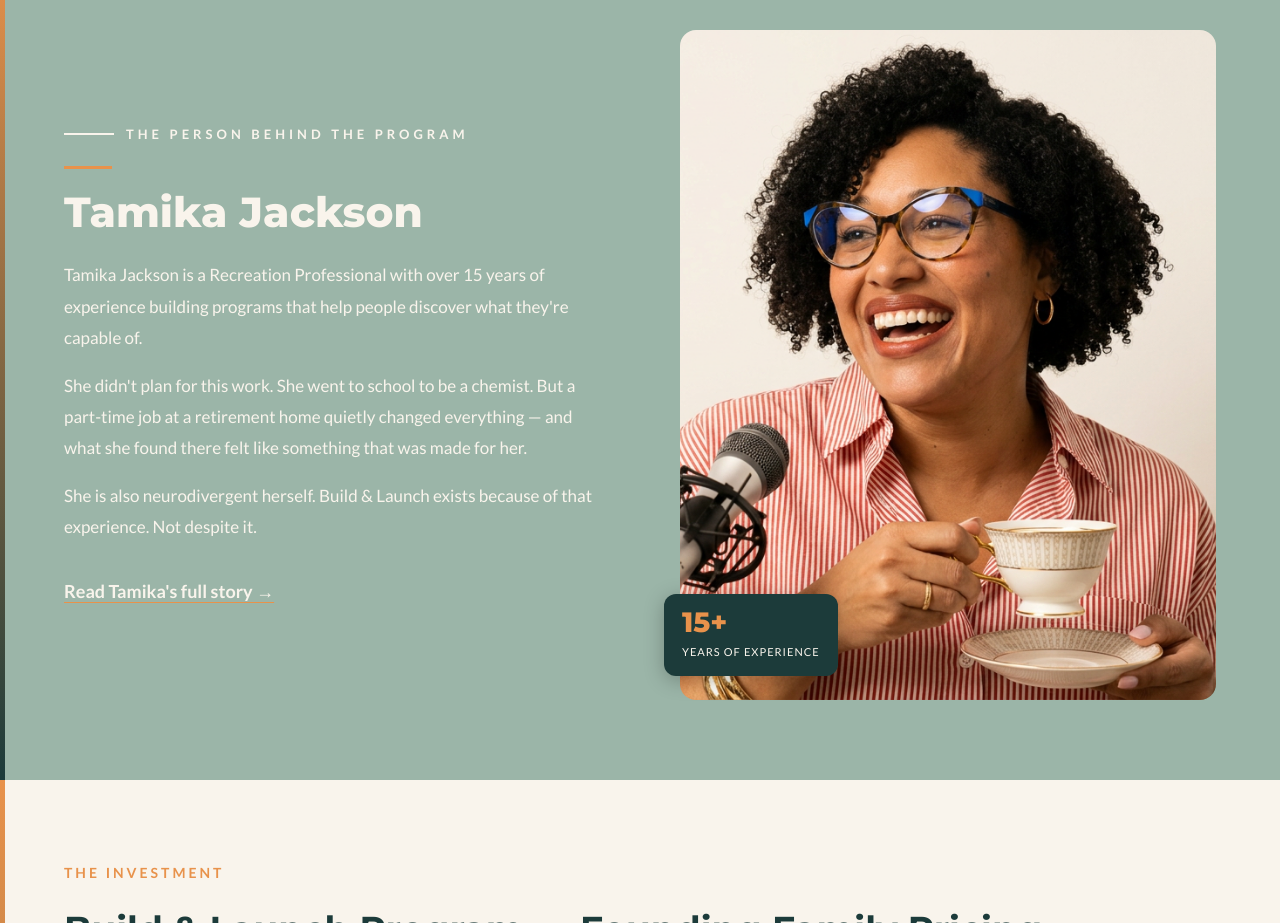
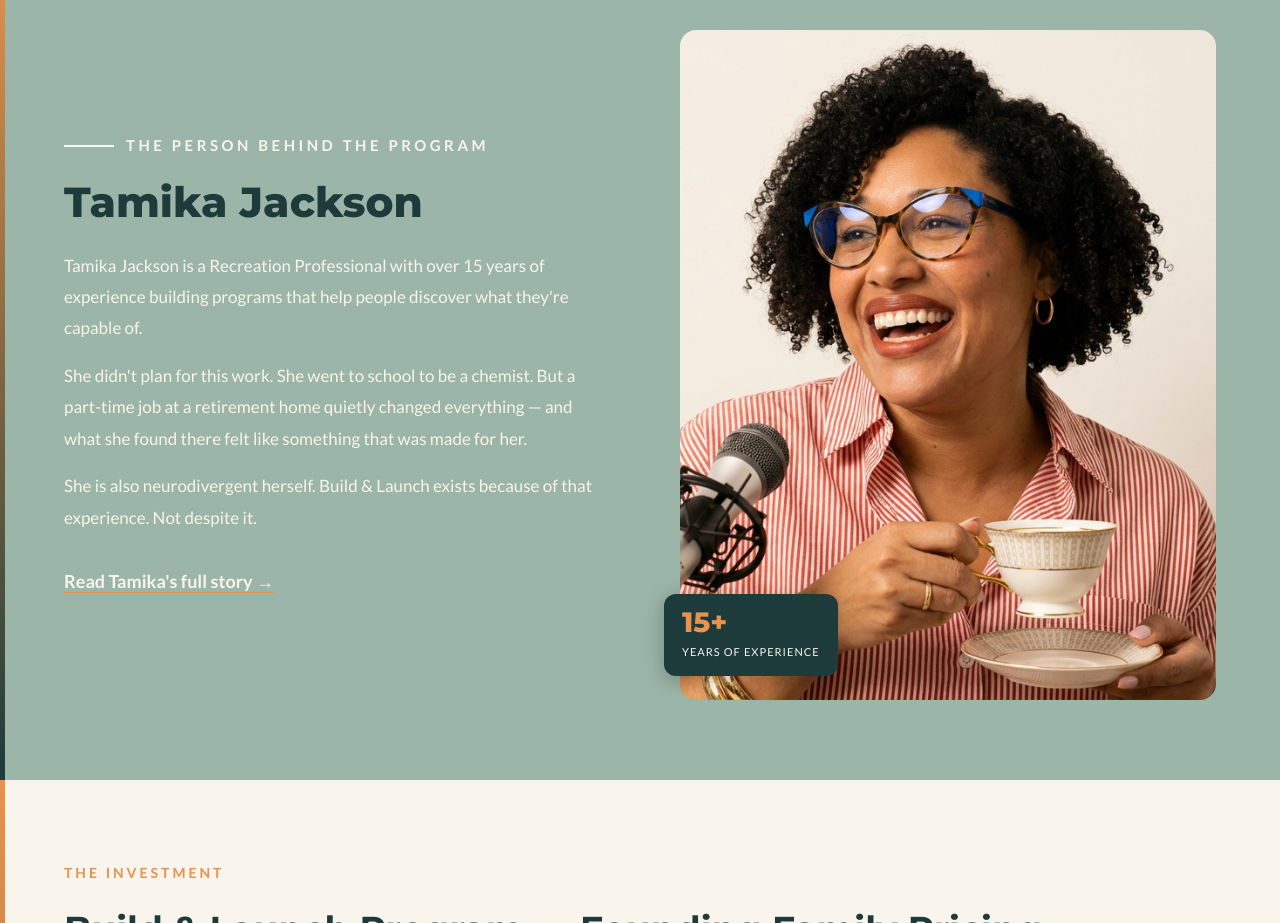
Before and after one commit to tamikanabilajackson-netizen/tjrcs-website, a Next.js app: page / in a window 1280 px wide. Shown: the part 4620-5543 px from the top of the page. Built offline with nearby package versions, Linux system fonts and the light colour scheme.

Commit message:
Section 7: remove orange line, teal name heading; Section 3: remove pricing line

```diff
--- a/app/page.tsx
+++ b/app/page.tsx
@@ -158,16 +158,13 @@ export default function Home() {
               {/* Eyebrow */}
               <div className="flex items-center gap-3 mb-5">
                 <span style={{ display: 'inline-block', width: '50px', height: '2px', background: '#F9F4EC', flexShrink: 0 }} aria-hidden="true" />
-                <span style={{ color: '#F9F4EC', fontSize: '13px', fontFamily: 'var(--font-lato)', fontWeight: 600, letterSpacing: '4px', textTransform: 'uppercase' }}>
+                <span style={{ color: '#F9F4EC', fontSize: '15px', fontFamily: 'var(--font-lato)', fontWeight: 600, letterSpacing: '3.5px', textTransform: 'uppercase' }}>
                   The Person Behind the Program
                 </span>
               </div>
 
-              {/* Accent bar */}
-              <div style={{ width: '48px', height: '3px', background: '#E8924B', marginBottom: '20px' }} aria-hidden="true" />
-
               {/* Heading */}
-              <h2 style={{ fontFamily: 'var(--font-montserrat)', fontWeight: 800, fontSize: '42px', color: '#F9F4EC', marginBottom: '24px', lineHeight: 1.1 }}>
+              <h2 style={{ fontFamily: 'var(--font-montserrat)', fontWeight: 800, fontSize: '42px', color: '#1C3B3A', marginBottom: '24px', lineHeight: 1.1 }}>
                 Tamika Jackson
               </h2>
 
```
